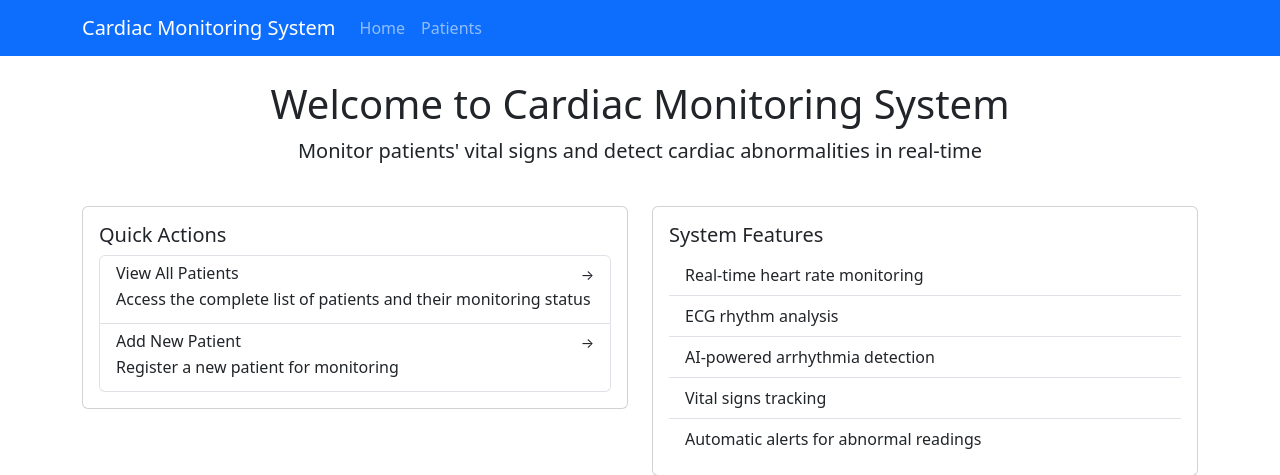
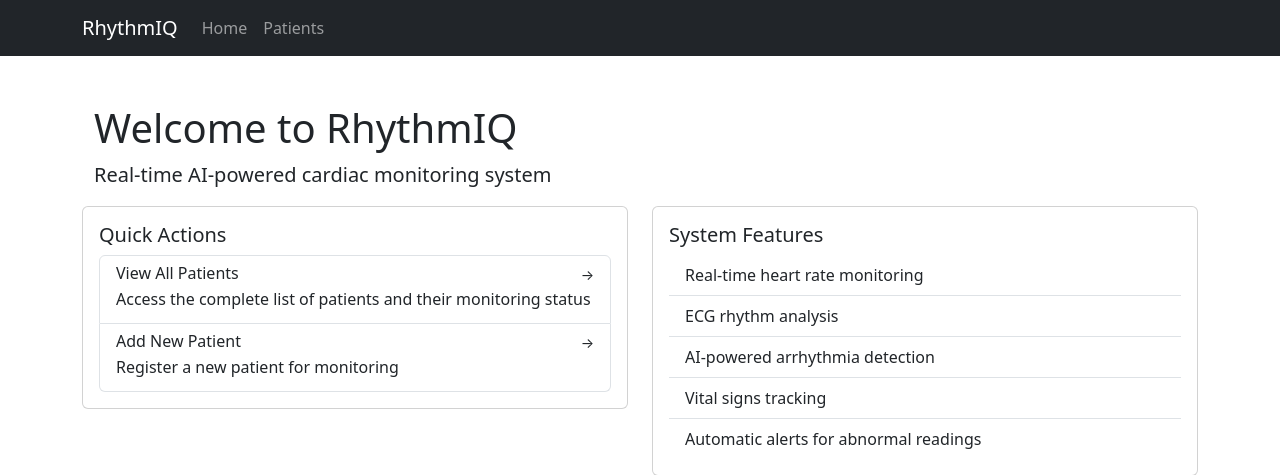
Before and after one commit to brentrain/cardiac_monitoring, a Flask app: page / in a window 1280 px wide. Shown: the top 475 px of the page. Run offline with Flask 3, Linux system fonts and the light colour scheme; some libraries are stand-ins or nearby versions.

Commit message:
Update branding to RhythmIQ and add alarm fatigue information

```diff
--- a/templates/base.html
+++ b/templates/base.html
@@ -3,7 +3,7 @@
 <head>
     <meta charset="UTF-8">
     <meta name="viewport" content="width=device-width, initial-scale=1.0">
-    <title>Cardiac Monitoring System</title>
+    <title>RhythmIQ</title>
     <link href="https://cdn.jsdelivr.net/npm/bootstrap@5.3.0/dist/css/bootstrap.min.css" rel="stylesheet">
     <script src="https://cdn.plot.ly/plotly-latest.min.js"></script>
     <style>
@@ -28,9 +28,9 @@
     </style>
 </head>
 <body>
-    <nav class="navbar navbar-expand-lg navbar-dark bg-primary">
+    <nav class="navbar navbar-expand-lg navbar-dark bg-dark">
         <div class="container">
-            <a class="navbar-brand" href="/">Cardiac Monitoring System</a>
+            <a class="navbar-brand" href="/">RhythmIQ</a>
             <button class="navbar-toggler" type="button" data-bs-toggle="collapse" data-bs-target="#navbarNav">
                 <span class="navbar-toggler-icon"></span>
             </button>
--- a/templates/index.html
+++ b/templates/index.html
@@ -1,11 +1,10 @@
 {% extends "base.html" %}
 
 {% block content %}
-<div class="row">
-    <div class="col-md-12 text-center mb-4">
-        <h1>Welcome to Cardiac Monitoring System</h1>
-        <p class="lead">Monitor patients' vital signs and detect cardiac abnormalities in real-time</p>
-    </div>
+<div class="container mt-5">
+    <h1>Welcome to RhythmIQ</h1>
+    <p class="lead">Real-time AI-powered cardiac monitoring system</p>
+
 </div>
 
 <div class="row">
```
Also changed, not shown: README.md.
